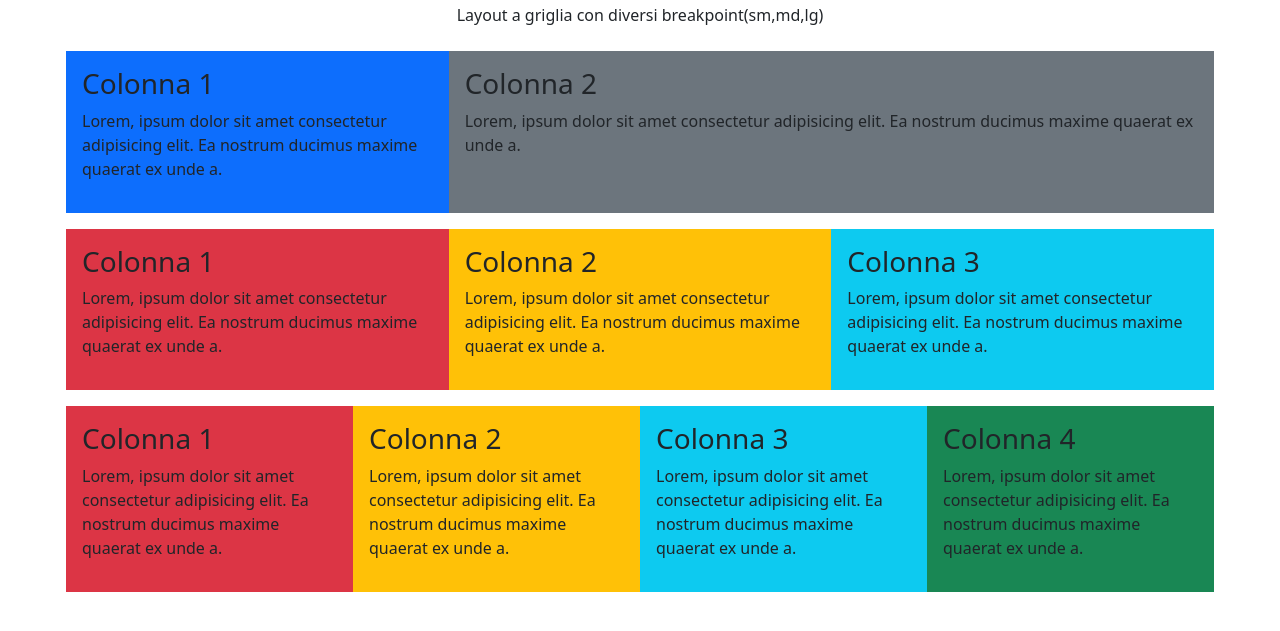
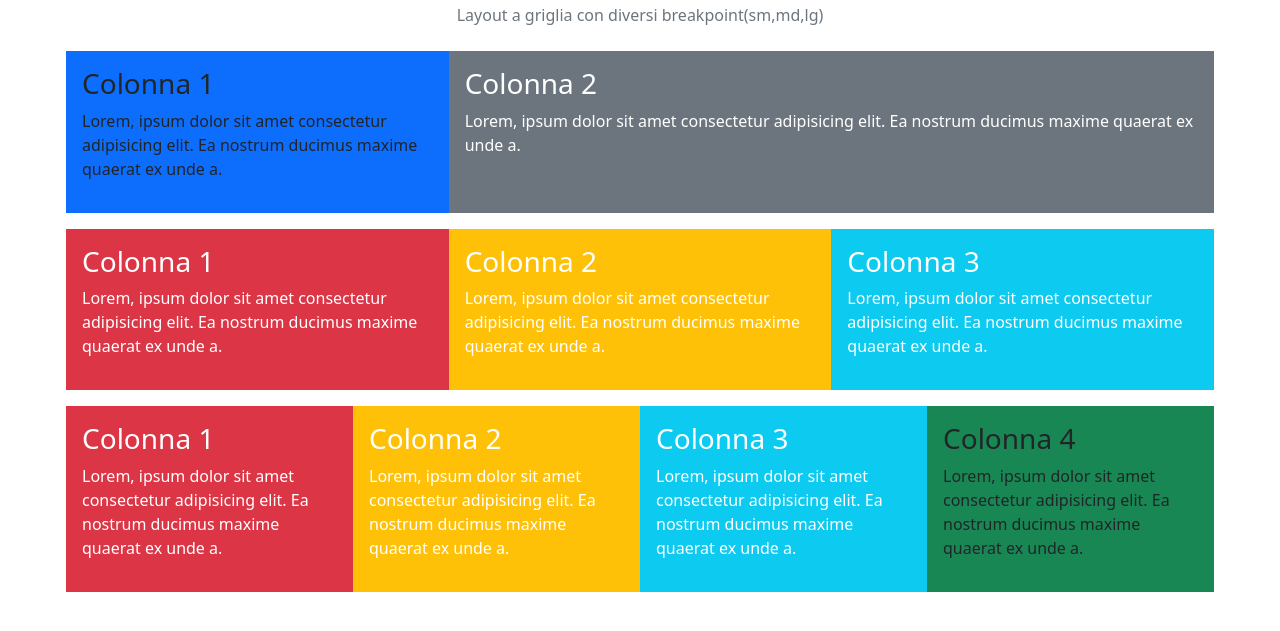
Before and after one commit to LuigiSerra91/htmlcss-bootstrap-layout, a plain HTML site: page index.html in a window 1280 px wide. Shown: the part 53-684 px from the top of the page. Drawn offline with nearby package versions, Linux system fonts and the light colour scheme.

Commit message:
fix_text_color

```diff
--- a/index.html
+++ b/index.html
@@ -13,7 +13,7 @@
         <h1>
             Bootstrap 5 Responsive Grid
         </h1>
-        <p>
+        <p class="text-secondary">
             Layout a griglia con diversi breakpoint(sm,md,lg)
         </p>
        </div>
@@ -28,7 +28,7 @@
                     Lorem, ipsum dolor sit amet consectetur adipisicing elit. Ea nostrum ducimus maxime quaerat ex unde a.
                 </p>
             </div>
-            <div class="col-12 col-md-6 col-lg-8 bg-secondary">
+            <div class="col-12 col-md-6 col-lg-8 bg-secondary text-white">
                 <h3>
                     Colonna 2
                 </h3>
@@ -40,7 +40,7 @@
     </div>
 
     <div class="container py-2">
-        <div class="row">
+        <div class="row text-white">
             <div class="col-6 col-md-4 bg-danger">
                 <h3>
                     Colonna 1
@@ -72,7 +72,7 @@
 
         <div class="container py-2">
             <div class="row">
-                <div class="col-6 col-md-3 bg-danger">
+                <div class="col-6 col-md-3 bg-danger text-white">
                     <h3>
                         Colonna 1
                     </h3>
@@ -80,7 +80,7 @@
                         Lorem, ipsum dolor sit amet consectetur adipisicing elit. Ea nostrum ducimus maxime quaerat ex unde a.
                     </p>
                 </div>
-                <div class="col-6 col-md-3 bg-warning">
+                <div class="col-6 col-md-3 bg-warning text-white">
                     <h3>
                         Colonna 2
                     </h3>
@@ -89,7 +89,7 @@
                     </p>
                 </div>
 
-                <div class="col-6 col-md-3 bg-info">
+                <div class="col-6 col-md-3 bg-info text-white">
                     <h3>
                         Colonna 3
                     </h3>
```
